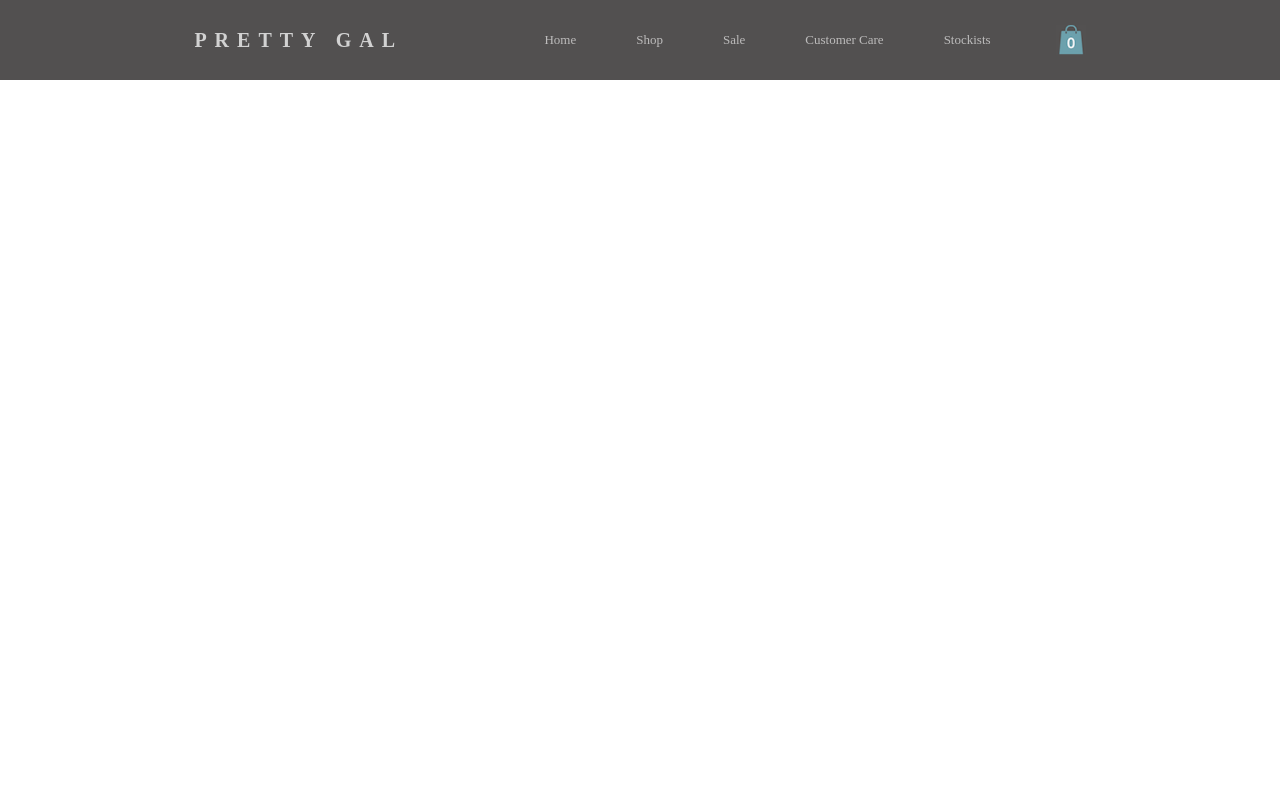
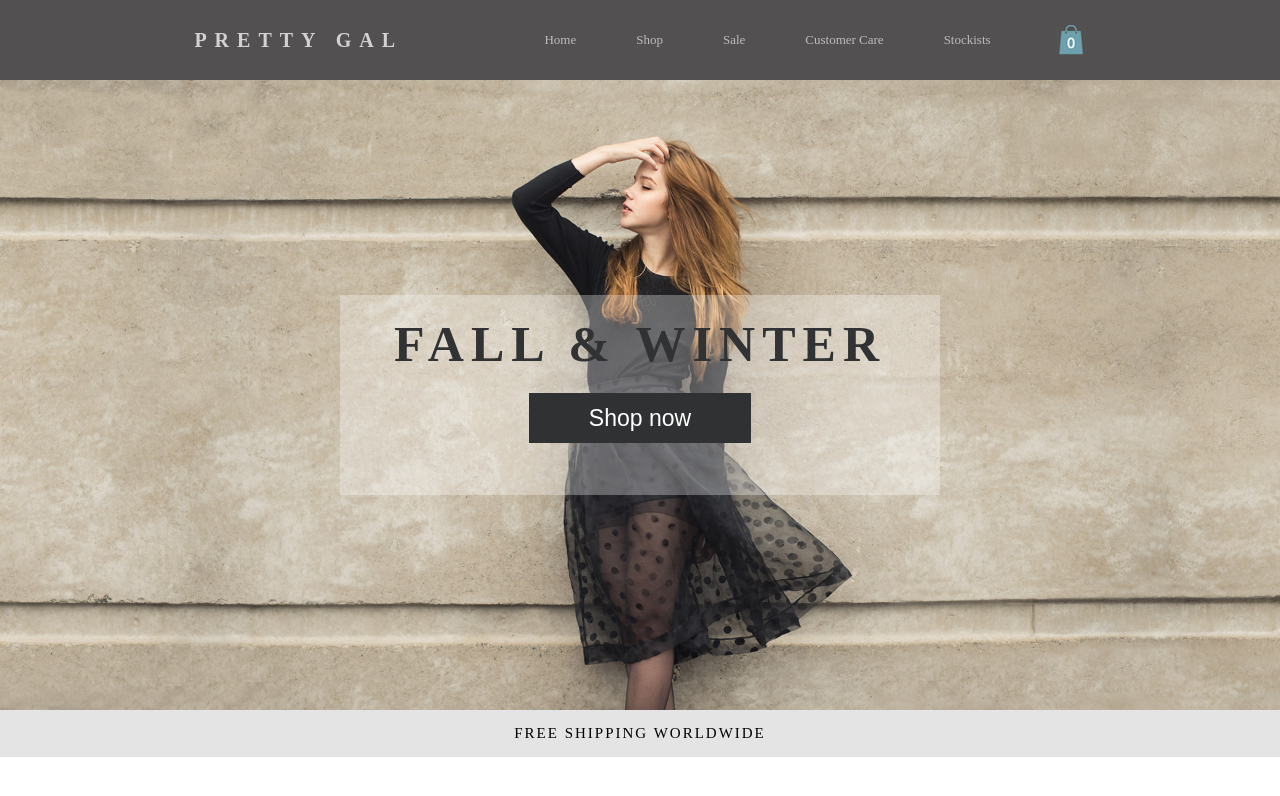
Before and after one commit to RaphaHsu/goodidea-react-track, a React app: page / in a window 1280 px wide. Shown: the top 796 px of the page. Built offline with nearby package versions, Linux system fonts and the light colour scheme.

Commit message:
finish banner

```diff
--- a/src/App.js
+++ b/src/App.js
@@ -1,11 +1,13 @@
 import React, { Component } from "react";
 import Header from "./components/Header";
+import Banner from "./components/Banner";
 
 class App extends Component {
   render() {
     return (
       <div className="App">
         <Header />
+        <Banner />
       </div>
     )
   }
--- a/src/components/Banner.js
+++ b/src/components/Banner.js
@@ -0,0 +1,20 @@
+import React from "react";
+import "../styles/Banner.scss";
+
+class Banner extends React.Component {
+  render() {
+    return (
+      <div>
+        <div className="banner">
+          <div className="banner_intro">
+            <h1 className="banner_intro_title">FALL & WINTER</h1>
+            <button>Shop now</button>
+          </div>
+        </div>
+        <div className="banner_bottom">FREE SHIPPING WORLDWIDE</div>
+      </div>
+    );
+  }
+}
+
+export default Banner;
--- a/src/styles/Banner.scss
+++ b/src/styles/Banner.scss
@@ -0,0 +1,47 @@
+.banner {
+  background-image: url("../images/cover.jpg");
+  background-repeat: no-repeat;
+  background-size: cover;
+  height: 630px;
+  position: relative;
+  background-position: center;
+  &_intro {
+    height: 200px;
+    width: 600px;
+    background-color:rgba(255,255,255,0.3);
+    position: absolute;
+    top: calc(50% - 100px);
+    text-align: center;
+    left: calc(50% - 300px);
+    &_title {
+      font-size: 50px;
+      color: #313233;
+      font-weight: bold;
+      letter-spacing: 7px;
+      padding: 20px 0px;
+    }
+  }
+  &_bottom {
+    background-color: #e4e4e4;
+    text-align: center;
+    color: black;
+    padding: 15px 0px;
+    font-size: 15px;
+    letter-spacing: 2px;
+  }
+}
+
+button {
+  color: white;
+  font-size: 23px;
+  line-height: 50px;
+  font-family: sans-serif;
+  background-color: #303132;
+  padding: 0 60px;
+  text-decoration: none;
+  border: none;
+  cursor: pointer;
+  &:hover{
+    background-color: #606265;
+  }
+}
```
